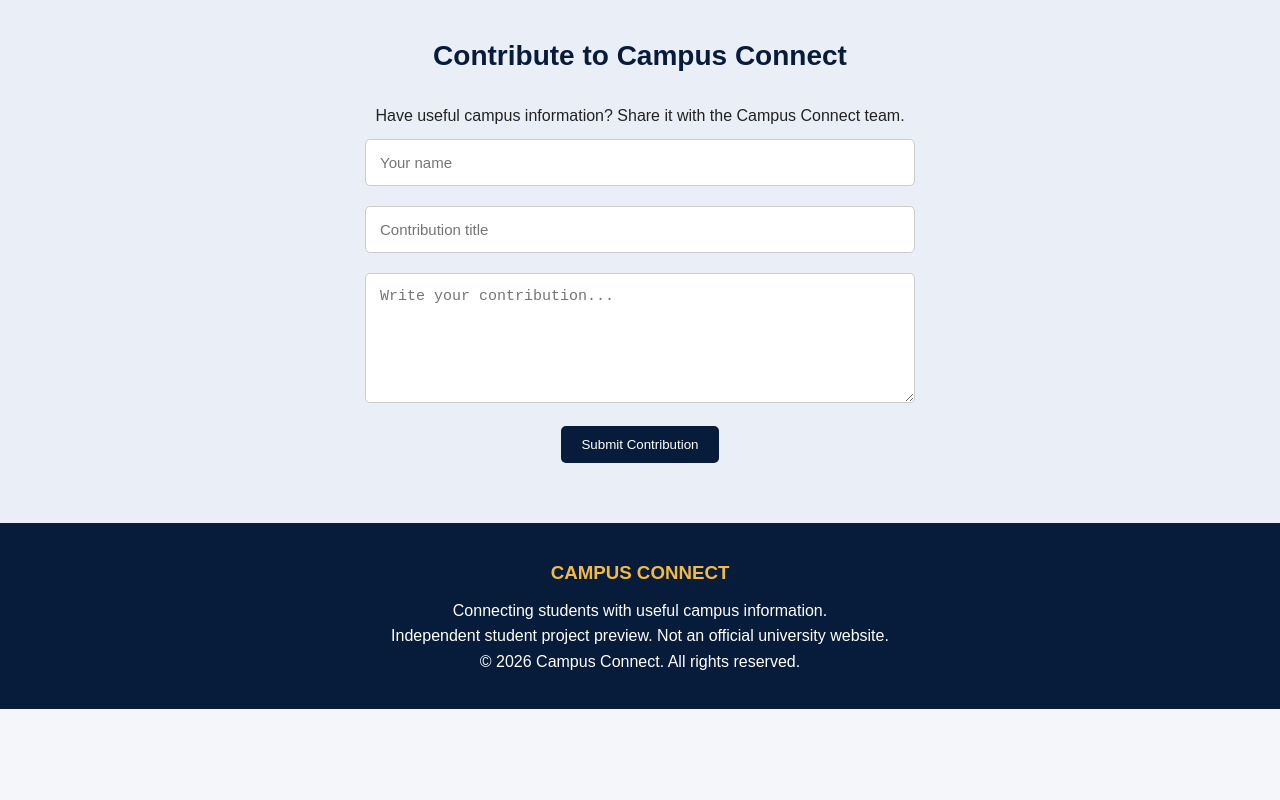
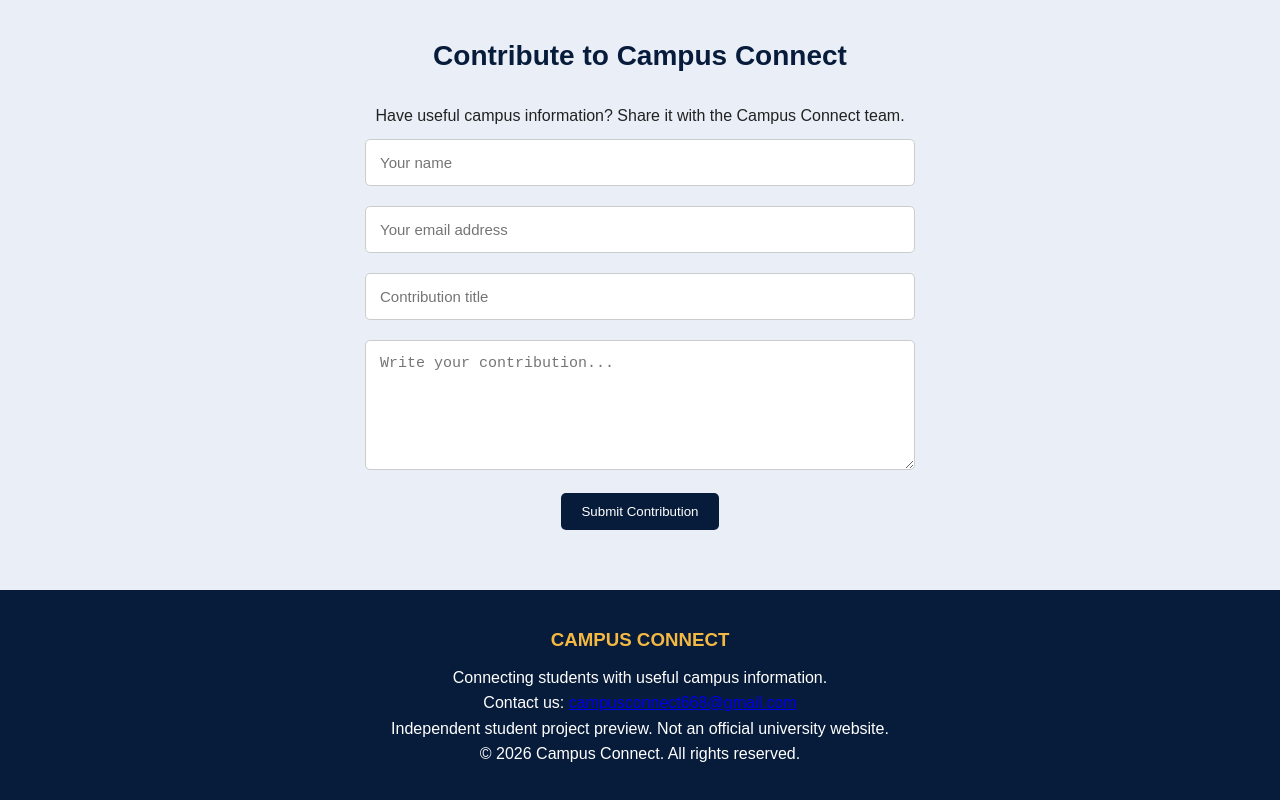
Before and after one commit to campusconnect668-cyber/campus-connect, a plain HTML site: page index.html in a window 1280 px wide. Shown: the part 1700-2500 px from the top of the page. Before the commit the page ends 2409 px from the top, so only its background shows below. Drawn offline with Linux system fonts and the light colour scheme; a script that the page names is missing.

Commit message:
Update index.html

```diff
--- a/index.html
+++ b/index.html
@@ -6,7 +6,6 @@
     <meta name="viewport" content="width=device-width, initial-scale=1.0">
     <meta name="description" content="Campus Connect - Student Information Hub">
     <title>Campus Connect | Student Hub</title>
-
     <link rel="stylesheet" href="styles.css">
 </head>
 
@@ -34,19 +33,16 @@
     <!-- HERO SECTION -->
     <section id="home" class="hero">
         <h1>Welcome to Campus Connect</h1>
-
         <p>
             Your campus, your information, your connection.
             Stay informed and connected with campus activities.
         </p>
-
         <a href="#news" class="btn">Explore Campus News</a>
     </section>
 
     <!-- SEARCH SECTION -->
     <section class="search-section">
         <h2>Find Campus Information</h2>
-
         <input
             type="search"
             id="search-input"
@@ -98,7 +94,6 @@
         </div>
 
         <div id="news-container">
-
             <article class="news-card" data-category="academic">
                 <h3>Academic Information</h3>
                 <p>
@@ -121,7 +116,6 @@
                     Important student information will appear here.
                 </p>
             </article>
-
         </div>
     </section>
 
@@ -149,6 +143,13 @@
                 type="text"
                 id="student-name"
                 placeholder="Your name"
+                required
+            >
+
+            <input
+                type="email"
+                id="student-email"
+                placeholder="Your email address"
                 required
             >
 
@@ -181,6 +182,13 @@
         </p>
 
         <p>
+            Contact us:
+            <a href="mailto:campusconnect668@gmail.com">
+                campusconnect668@gmail.com
+            </a>
+        </p>
+
+        <p>
             Independent student project preview.
             Not an official university website.
         </p>
```
